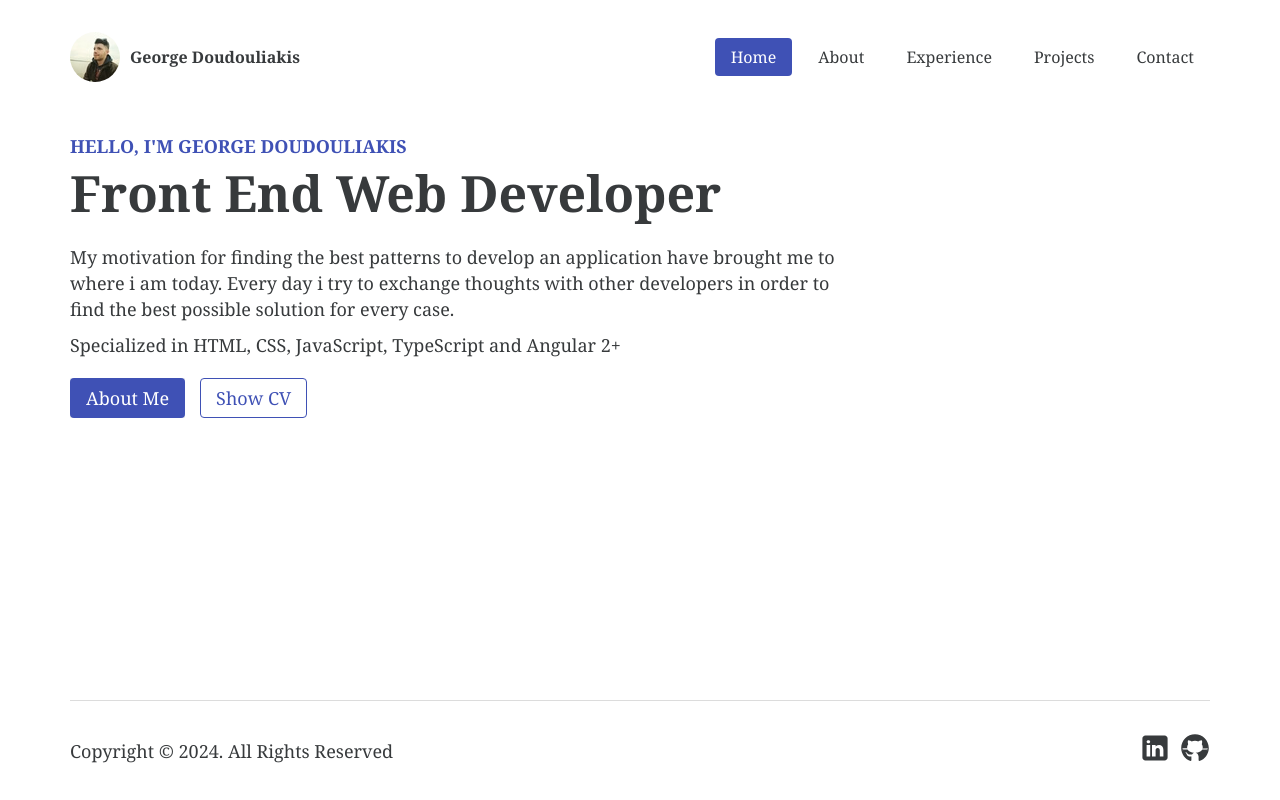
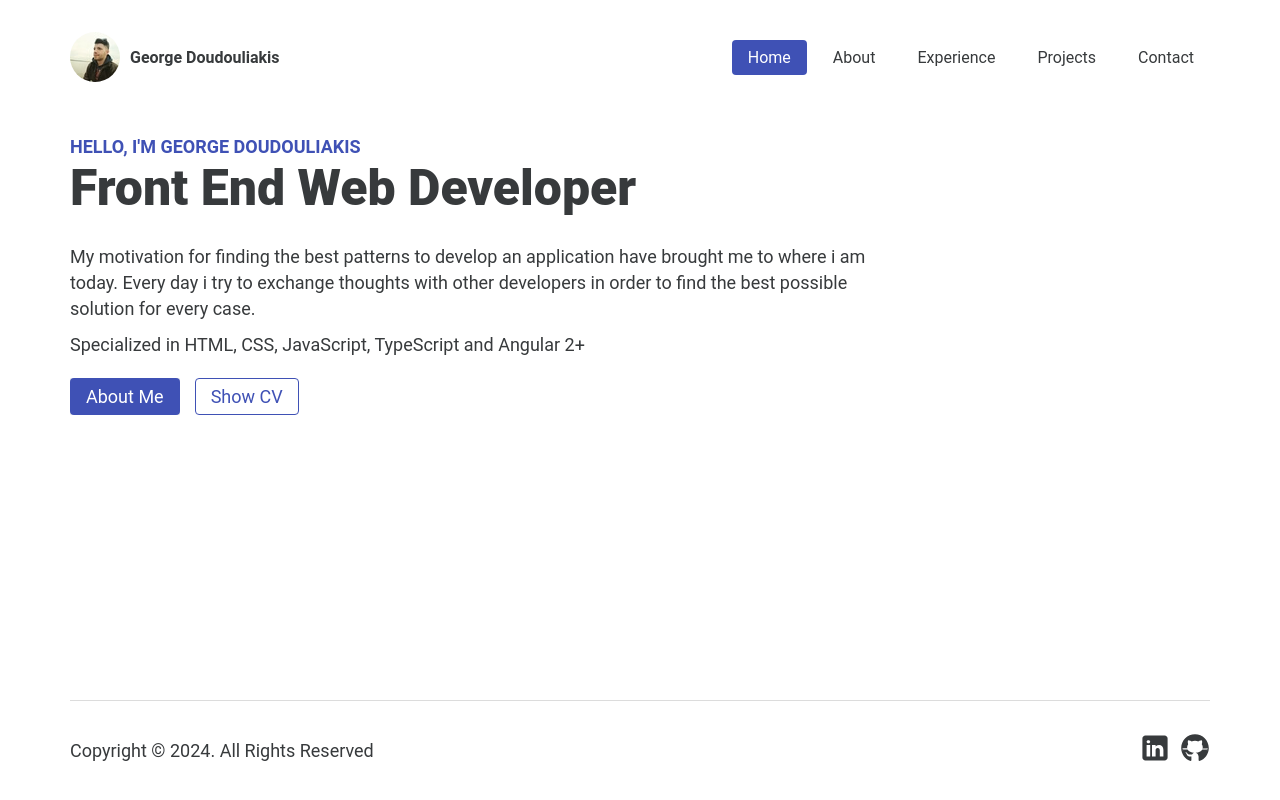
Before and after one commit to GeorgiosDoudouliakis/george-doudouliakis-dev, an Angular app: page / in a window 1280 px wide. Built offline with nearby package versions, Linux system fonts and the light colour scheme.

Commit message:
refactor: Change font family to Roboto

```diff
--- a/src/styles.scss
+++ b/src/styles.scss
@@ -14,7 +14,7 @@
 }
 
 * {
-  font-family: Georgia, 'Times New Roman', Times, serif;
+  font-family: 'Roboto', sans-serif;
   padding: 0;
   margin: 0;
   box-sizing: border-box;
```
